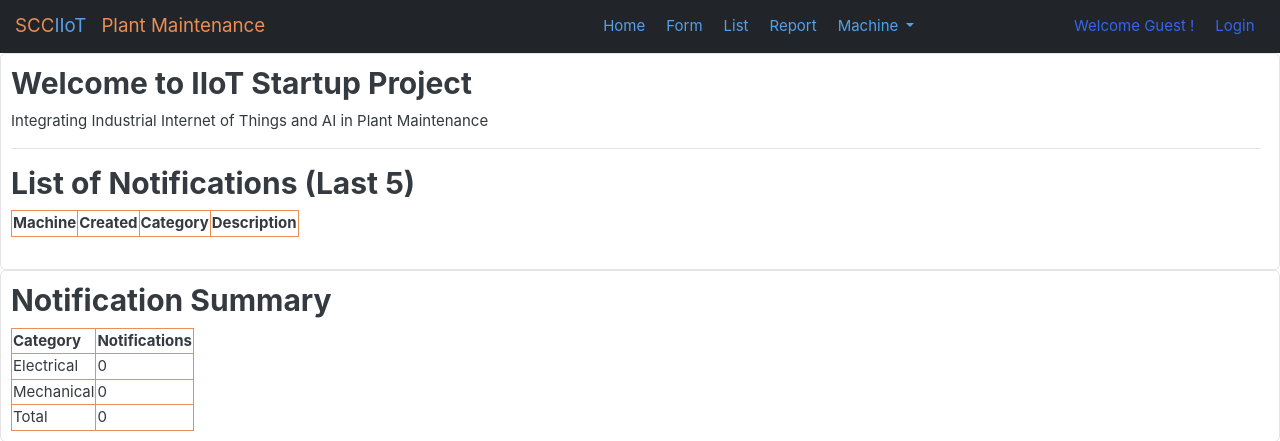
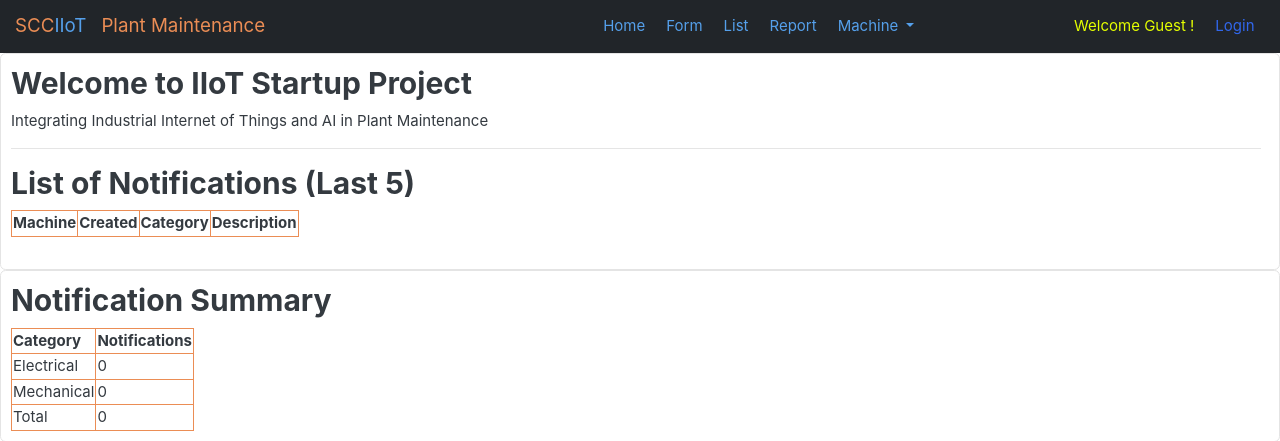
Before and after one commit to Sony1974/iiot_website, a Django app: page / in a window 1280 px wide. Shown: the top 441 px of the page. Run offline with Django 4.2, Linux system fonts and the light colour scheme; data that the repository does not hold is empty; some libraries are stand-ins or nearby versions; some web fonts are replaced.

Commit message:
navbar modified

```diff
--- a/templates/includes/navbar.html
+++ b/templates/includes/navbar.html
@@ -50,7 +50,7 @@
       <ul class="nav navbar-nav navbar-right">
         {% if user.id is None%}
         <li class="nav-item">
-            <a class="nav-link" href="">Welcome Guest !</a>
+            <a class="nav-link" href="" style="color: rgb(229, 255, 0);">Welcome Guest !</a>
           </li>
 
           <li class="nav-item">
```
